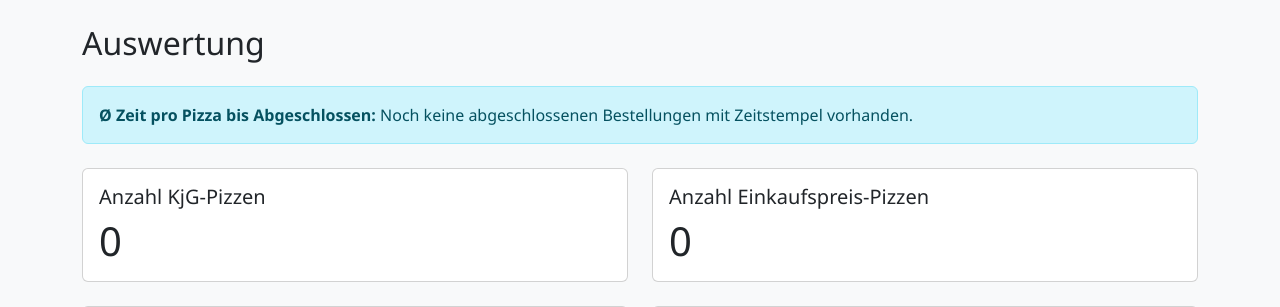
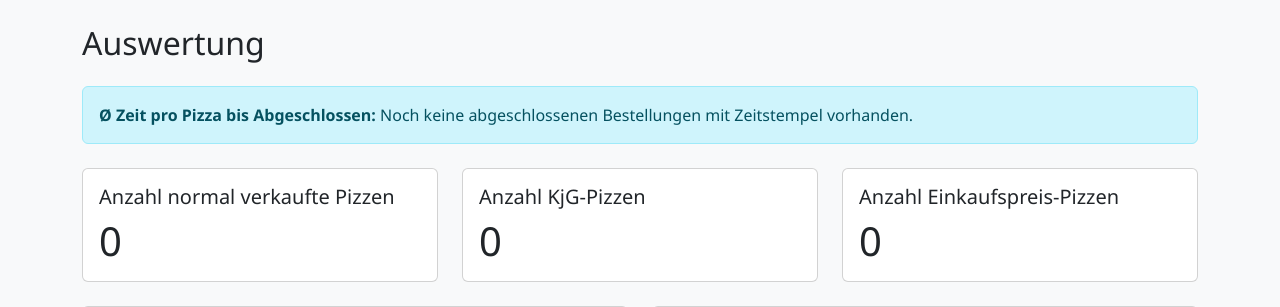
Before and after one commit to Ninob1610/kjg-pizza-manager, a Django app: page /auswertung/ in a window 1280 px wide. Shown: the part 66-373 px from the top of the page. Run offline with Django 5.2, Linux system fonts and the light colour scheme; data that the repository does not hold is empty.

Commit message:
Add regular pizza count to analytics view and update template for display

```diff
--- a/orders/templates/orders/analytics.html
+++ b/orders/templates/orders/analytics.html
@@ -13,7 +13,15 @@
 </div>
 
 <div class="row mb-4">
-    <div class="col-md-6">
+    <div class="col-md-4 mb-3 mb-md-0">
+        <div class="card">
+            <div class="card-body">
+                <h5 class="card-title">Anzahl normal verkaufte Pizzen</h5>
+                <p class="card-text display-6">{{ regular_pizza_count }}</p>
+            </div>
+        </div>
+    </div>
+    <div class="col-md-4 mb-3 mb-md-0">
         <div class="card">
             <div class="card-body">
                 <h5 class="card-title">Anzahl KjG-Pizzen</h5>
@@ -21,7 +29,7 @@
             </div>
         </div>
     </div>
-    <div class="col-md-6">
+    <div class="col-md-4">
         <div class="card">
             <div class="card-body">
                 <h5 class="card-title">Anzahl Einkaufspreis-Pizzen</h5>
--- a/orders/views.py
+++ b/orders/views.py
@@ -330,7 +330,7 @@ def analytics_view(request):
         avg_completion_minutes = round((total_pizza_duration_seconds / total_pizza_count) / 60, 1)
 
     # 6. Übersicht: Anzahl KjG- und Einkaufspreis-Pizzen (Anzahl)
-    from django.db.models import IntegerField
+    regular_count = OrderItem.objects.filter(product__category='pizza', order__order_type='regular').aggregate(total=Sum('quantity'))['total'] or 0
     kjg_count = OrderItem.objects.filter(product__category='pizza', order__order_type='kjgler').aggregate(total=Sum('quantity'))['total'] or 0
     purchase_count = OrderItem.objects.filter(product__category='pizza', order__order_type='purchase').aggregate(total=Sum('quantity'))['total'] or 0
 
@@ -343,6 +343,7 @@ def analytics_view(request):
         'hourly_pizza_labels': json.dumps(hourly_pizza_labels),
         'hourly_pizza_datasets': json.dumps(hourly_pizza_datasets),
         'avg_completion_minutes': avg_completion_minutes,
+        'regular_pizza_count': regular_count,
         'kjg_pizza_count': kjg_count,
         'purchase_pizza_count': purchase_count,
     }
```
